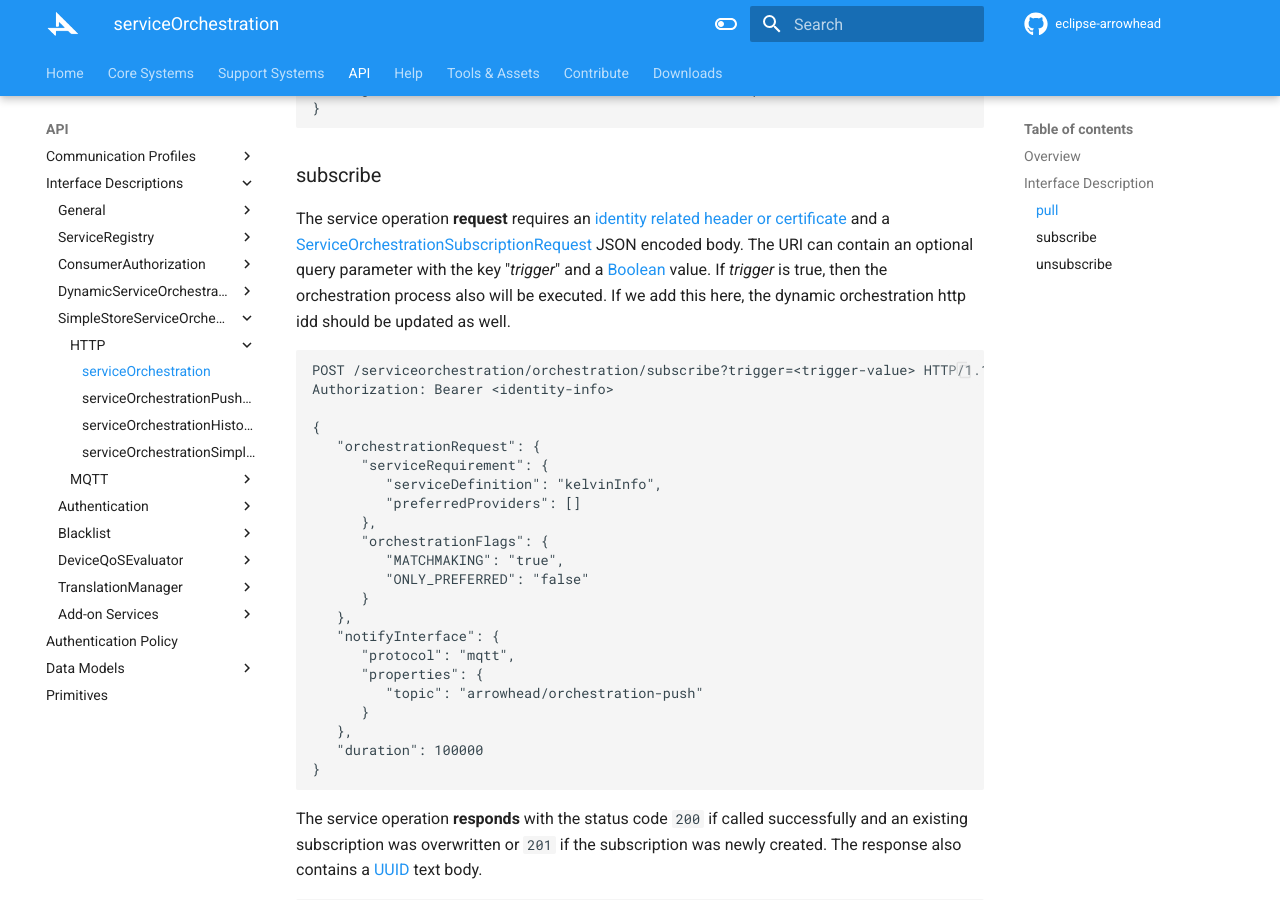
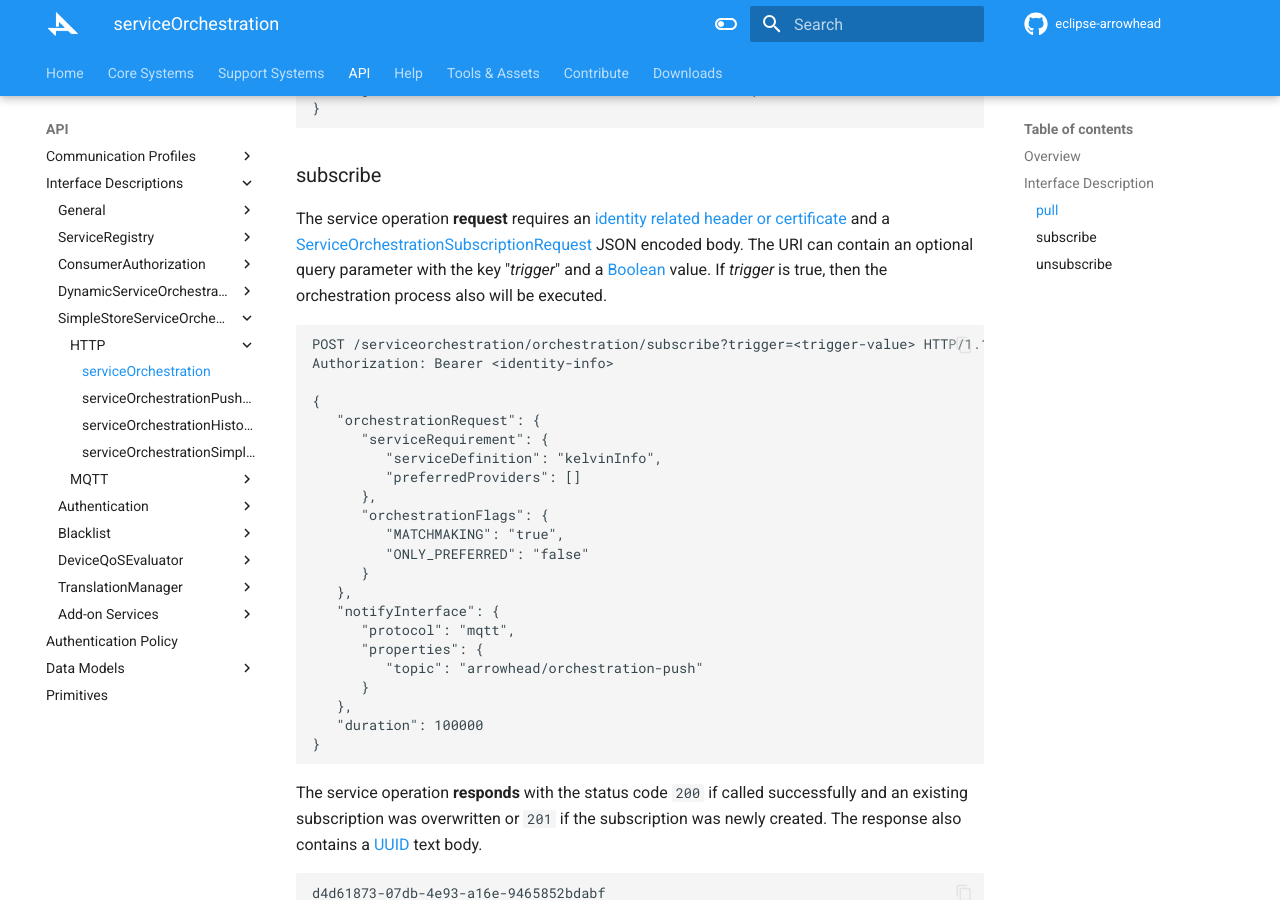
Before and after one commit to Aitia-IIOT/ah5-docs-java-spring, an MkDocs documentation site: the page built from docs/api/serviceorchestration/service-orchestration-generic-http_simple.md, in a window 1280 px wide and 900 px high, scrolled down 1409 px. Built offline with MkDocs 1.6.1 and Material for MkDocs 9.7.7, drawn with Linux system fonts in a browser that asks for light colours.

Commit message:
review fixes

````diff
--- a/docs/api/serviceorchestration/service-orchestration-generic-http_simple.md
+++ b/docs/api/serviceorchestration/service-orchestration-generic-http_simple.md
@@ -62,7 +62,6 @@ The **error codes** are `400` if the request is malformed, `401` if the requeste
 
 The service operation **request** requires an [identity related header or certificate](../authentication_policy.md/#http) and a [ServiceOrchestrationSubscriptionRequest](../data-models/service-orchestration-subscription-request.md)
 JSON encoded body. The URI can contain an optional query parameter with the key "_trigger_" and a [Boolean](../primitives.md#boolean) value. If _trigger_ is true, then the orchestration process also will be executed.
-If we add this here, the dynamic orchestration http idd should be updated as well.
 
 ```
 POST /serviceorchestration/orchestration/subscribe?trigger=<trigger-value> HTTP/1.1
````
Also changed, not shown: docs/api/serviceorchestration/service-orchestration-generic-http_dynamic.md (+0 -1 lines).
